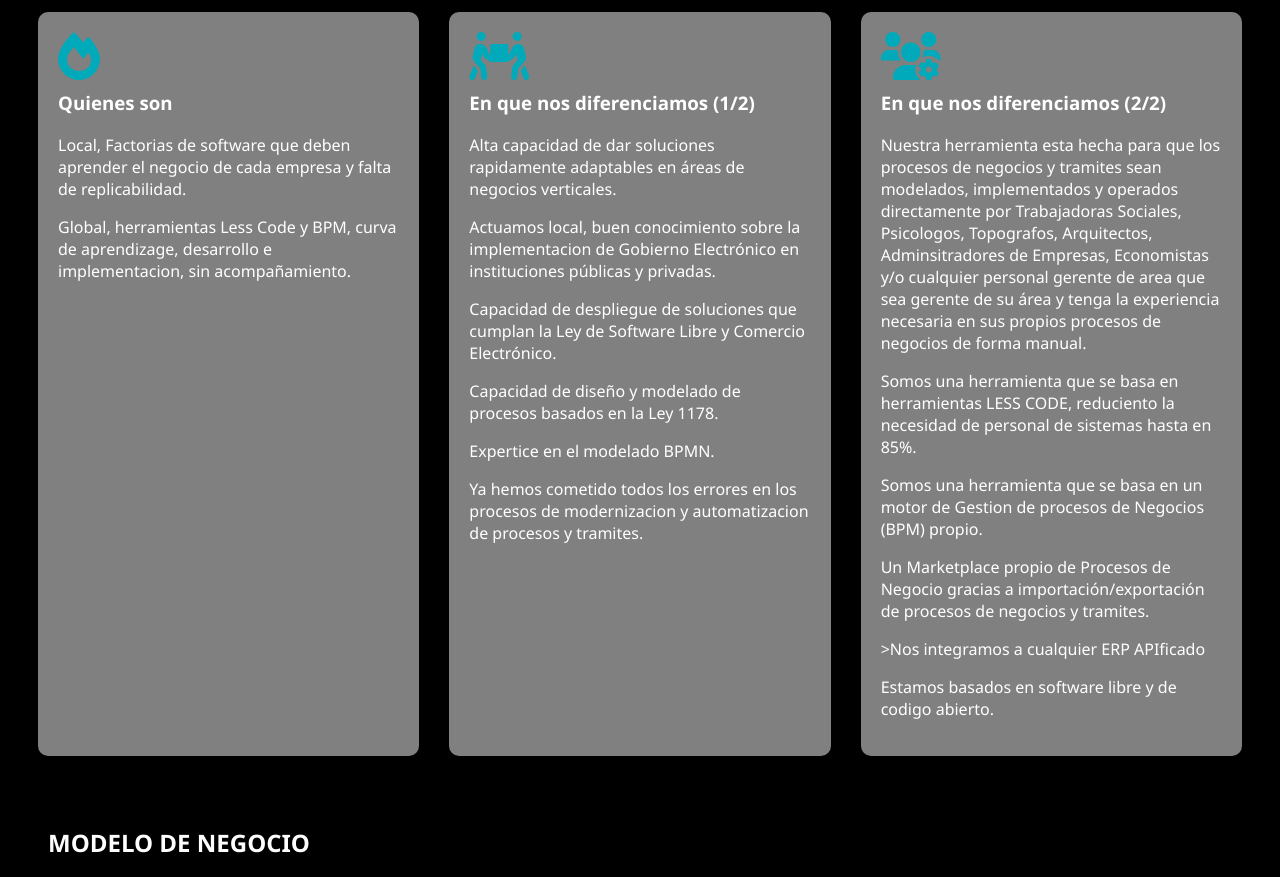
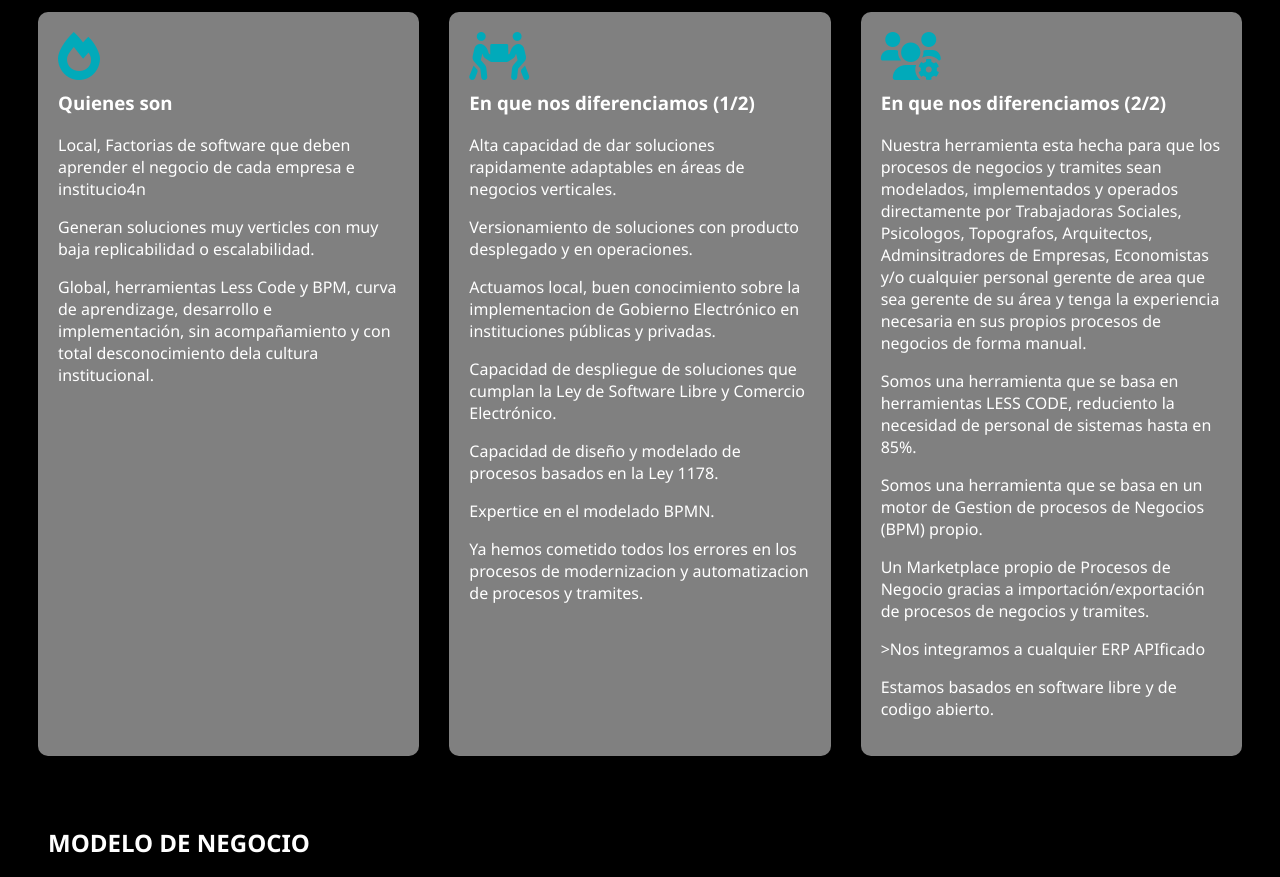
Before and after one commit to municipio365/municipio365.github.io, a plain HTML site: page index.html in a window 1280 px wide. Shown: the part 2221-3098 px from the top of the page. Drawn offline with Linux system fonts and the light colour scheme; a script that the page names is missing.

Commit message:
time to go

```diff
--- a/index.html
+++ b/index.html
@@ -182,14 +182,17 @@
             <i class="fa-solid fa-fire fa-3x"></i>
             <h3>Quienes son</h3>
             <!--img src="imagen_tema_1.jpg" alt="Tema 1"-->
-            <p>Local, Factorias de software que deben aprender el negocio de cada empresa y falta de replicabilidad.</p>
-            <p>Global, herramientas Less Code y BPM, curva de aprendizage, desarrollo e implementacion, sin acompañamiento.</p>
+            <p>Local, Factorias de software que deben aprender el negocio de cada empresa e institucio4n</p>
+            <p>Generan soluciones muy verticles con muy baja replicabilidad o escalabilidad.</p>
+            <p>Global, herramientas Less Code y BPM, curva de aprendizage, desarrollo e
+                implementación, sin acompañamiento y con total desconocimiento dela cultura institucional.</p>
         </div>
         <div class="box">
             <i class="fa-solid fa-people-carry-box fa-3x"></i>
             <h3>En que nos diferenciamos (1/2)</h3>
             <!--img src="imagen_tema_1.jpg" alt="Tema 1"-->
             <p>Alta capacidad de dar soluciones rapidamente adaptables en áreas de negocios verticales.</p>
+            <p>Versionamiento de soluciones con producto desplegado y en operaciones.</p>
             <p>Actuamos local, buen conocimiento sobre la implementacion de Gobierno Electrónico en instituciones públicas y privadas.</p>
             <p>Capacidad de despliegue de soluciones que cumplan la Ley de Software Libre y Comercio Electrónico.</p>
             <p>Capacidad de diseño y modelado de procesos basados en la Ley 1178.</p>
```
